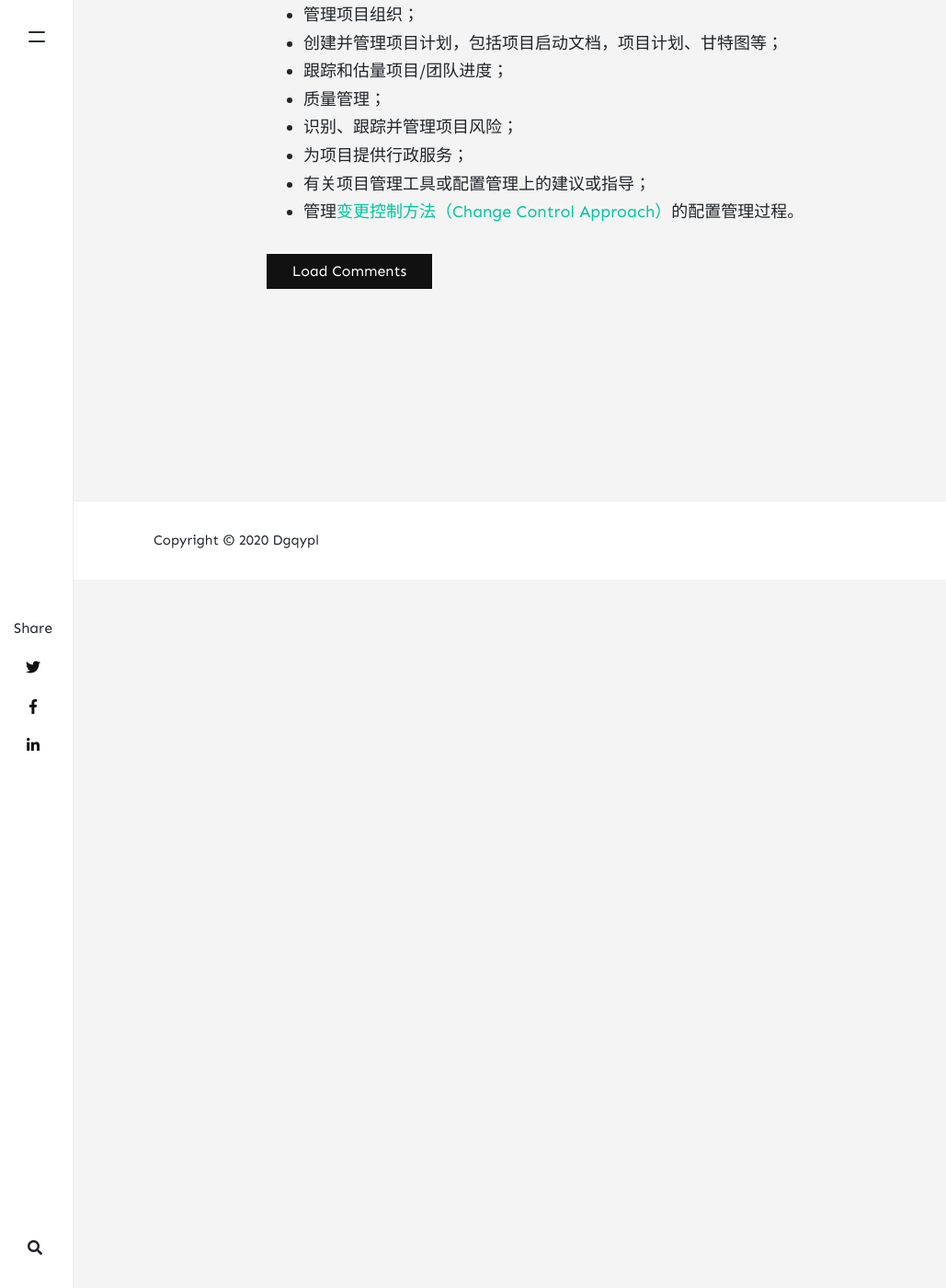
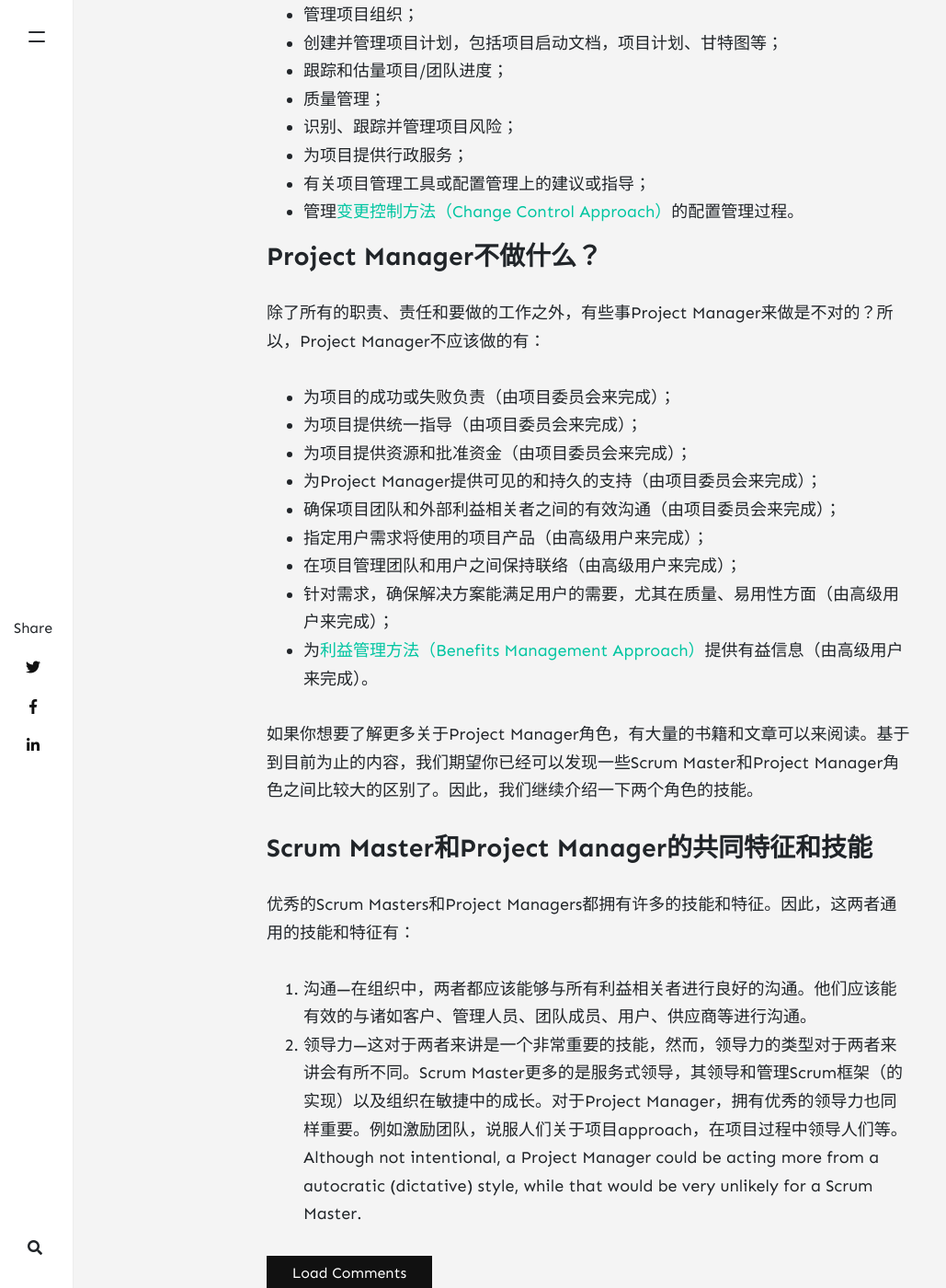
Before and after one commit to dgqypl/dgqypl.github.io, a Jekyll site: the page built from _posts/2020-05-21-ScrumMaster-vs-ProjectManager.md, in a window 1280 px wide and 1400 px high, scrolled down 3679 px. Shown: the whole window at 92% size, without its empty margins (0-1029 px from the left). Built offline with Jekyll 4.4.1, drawn with Linux system fonts in a browser that asks for light colours; nearby versions of some CDN libraries; comment, search, counter and statistics services are not loaded; before the commit the page ends 4309 px from its top, so only the background shows below that; some of the changed text lies outside the part shown.

Commit message:
no message

```diff
--- a/_posts/2020-05-21-ScrumMaster-vs-ProjectManager.md
+++ b/_posts/2020-05-21-ScrumMaster-vs-ProjectManager.md
@@ -36,13 +36,13 @@ Scrum Master角色的主要职责或目的是通过促进和支持（在[Scrum G
 - 团队绩效和人力资源流程（包括绩效管理）；
 - 以及其他的一些东西...（包括Project Manager的责任和职责等...）；
 
-如果你想了解更多关于Scrum Master立场的误解，可以参看Barry Overeem撰写的[白皮书](https://scrumorg-website-prod.s3.amazonaws.com/drupal/2017-05/The%208%20Stances%20of%20a%20Scrum%20Master%20Whitepaper%20v2_0.pdf)。
+如果你想要了解更多关于Scrum Master立场的误解，可以参看Barry Overeem撰写的[白皮书](https://scrumorg-website-prod.s3.amazonaws.com/drupal/2017-05/The%208%20Stances%20of%20a%20Scrum%20Master%20Whitepaper%20v2_0.pdf)。
 
 ### 什么是Project Manager？
 
 现在我们已经探究过了Scrum Master角色，现在让我们移步到此博客的“vs Project Manager”这一部分。所以，什么是Project Manager？他/她们的职责是什么？查看一些著名的项目管理方法论（例如PM-Bok或[PRINCE2](https://prince2.wiki/roles/project-manager/)），我们发现如下：
 
-> Project Manager是唯一一个每天管理并专注于某个项目的人。因此，这个角色永远不能被共享。Project Manager在指定的约束条件下，代表项目董事会（Project Board）运行项目，并在整个项目期间与项目董事会和项目保证部门保持联络（Project Assurance）。Project Manager通常来自于客户方。他们负责所有的PRINCE2流程，除了指导项目并管理产品交付（Directing a Project and Managing Product Delivery）流程外。
+> Project Manager是唯一一个每天管理并专注于某个项目的人。因此，这个角色永远不能被共享。Project Manager在指定的约束条件下，代表项目委员会（Project Board）运行项目，并在整个项目期间与项目委员会和项目保证部门保持联络（Project Assurance）。Project Manager通常来自于客户方。他们负责所有的PRINCE2流程，除了指导项目并管理产品交付（Directing a Project and Managing Product Delivery）流程外。
 >
 > 来源：[PRINCE2 wiki](https://prince2.wiki/roles/project-manager/)
 
@@ -62,3 +62,26 @@ Scrum Master角色的主要职责或目的是通过促进和支持（在[Scrum G
 - 为项目提供行政服务；
 - 有关项目管理工具或配置管理上的建议或指导；
 - 管理[变更控制方法（Change Control Approach）](https://prince2.wiki/management-products/change-control-approach/)的配置管理过程。
+
+### Project Manager不做什么？
+
+除了所有的职责、责任和要做的工作之外，有些事Project Manager来做是不对的？所以，Project Manager不应该做的有：
+
+- 为项目的成功或失败负责（由项目委员会来完成）；
+- 为项目提供统一指导（由项目委员会来完成）；
+- 为项目提供资源和批准资金（由项目委员会来完成）；
+- 为Project Manager提供可见的和持久的支持（由项目委员会来完成）；
+- 确保项目团队和外部利益相关者之间的有效沟通（由项目委员会来完成）；
+- 指定用户需求将使用的项目产品（由高级用户来完成）；
+- 在项目管理团队和用户之间保持联络（由高级用户来完成）；
+- 针对需求，确保解决方案能满足用户的需要，尤其在质量、易用性方面（由高级用户来完成）；
+- 为[利益管理方法（Benefits Management Approach）](https://prince2.wiki/management-products/benefits-management-approach/)提供有益信息（由高级用户来完成）。
+
+如果你想要了解更多关于Project Manager角色，有大量的书籍和文章可以来阅读。基于到目前为止的内容，我们期望你已经可以发现一些Scrum Master和Project Manager角色之间比较大的区别了。因此，我们继续介绍一下两个角色的技能。
+
+### Scrum Master和Project Manager的共同特征和技能
+
+优秀的Scrum Masters和Project Managers都拥有许多的技能和特征。因此，这两者通用的技能和特征有：
+
+1. 沟通—在组织中，两者都应该能够与所有利益相关者进行良好的沟通。他们应该能有效的与诸如客户、管理人员、团队成员、用户、供应商等进行沟通。
+2. 领导力—这对于两者来讲是一个非常重要的技能，然而，领导力的类型对于两者来讲会有所不同。Scrum Master更多的是服务式领导，其领导和管理Scrum框架（的实现）以及组织在敏捷中的成长。对于Project Manager，拥有优秀的领导力也同样重要。例如激励团队，说服人们关于项目approach，在项目过程中领导人们等。Although not intentional, a Project Manager could be acting more from a autocratic (dictative) style, while that would be very unlikely for a Scrum Master.
```
